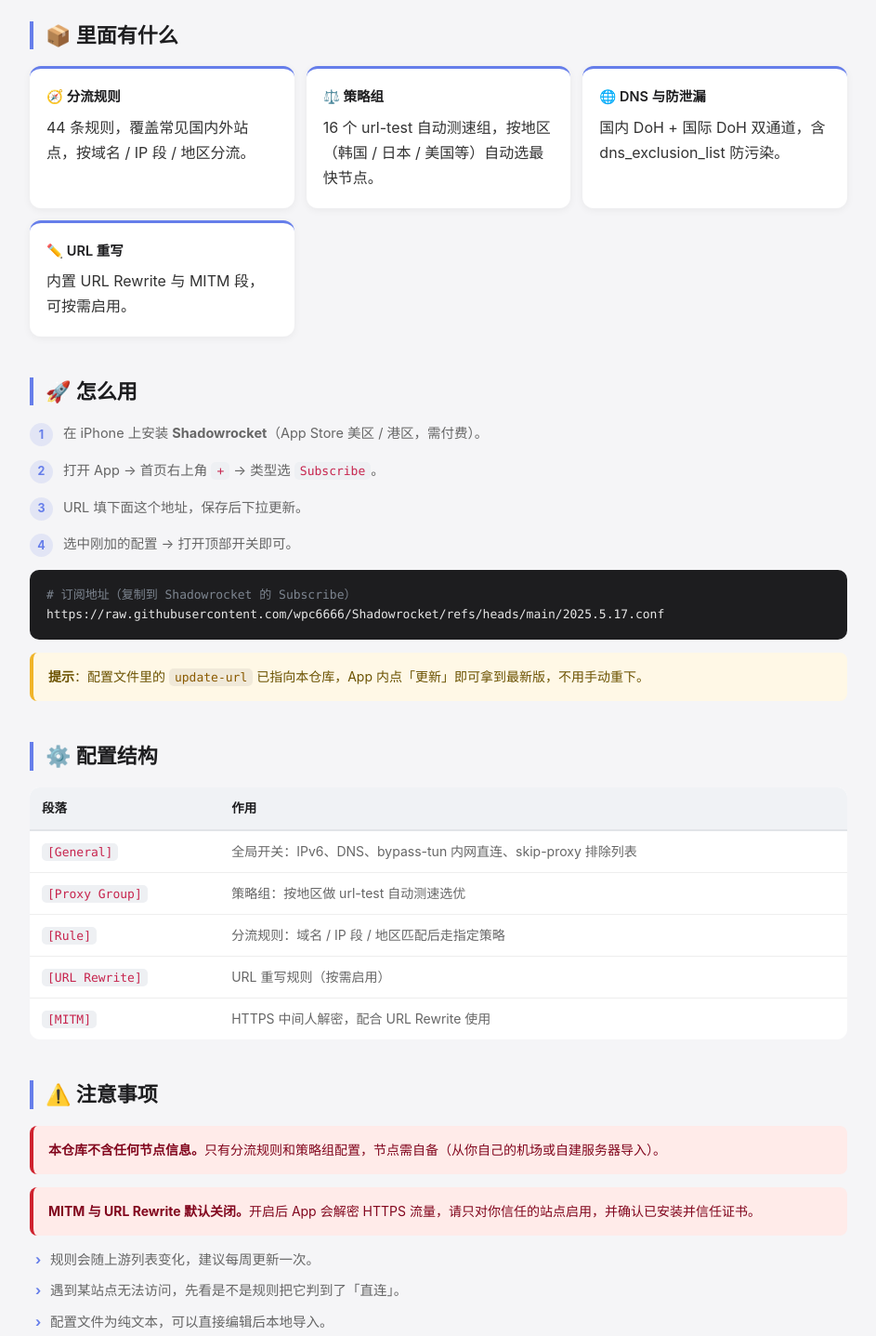
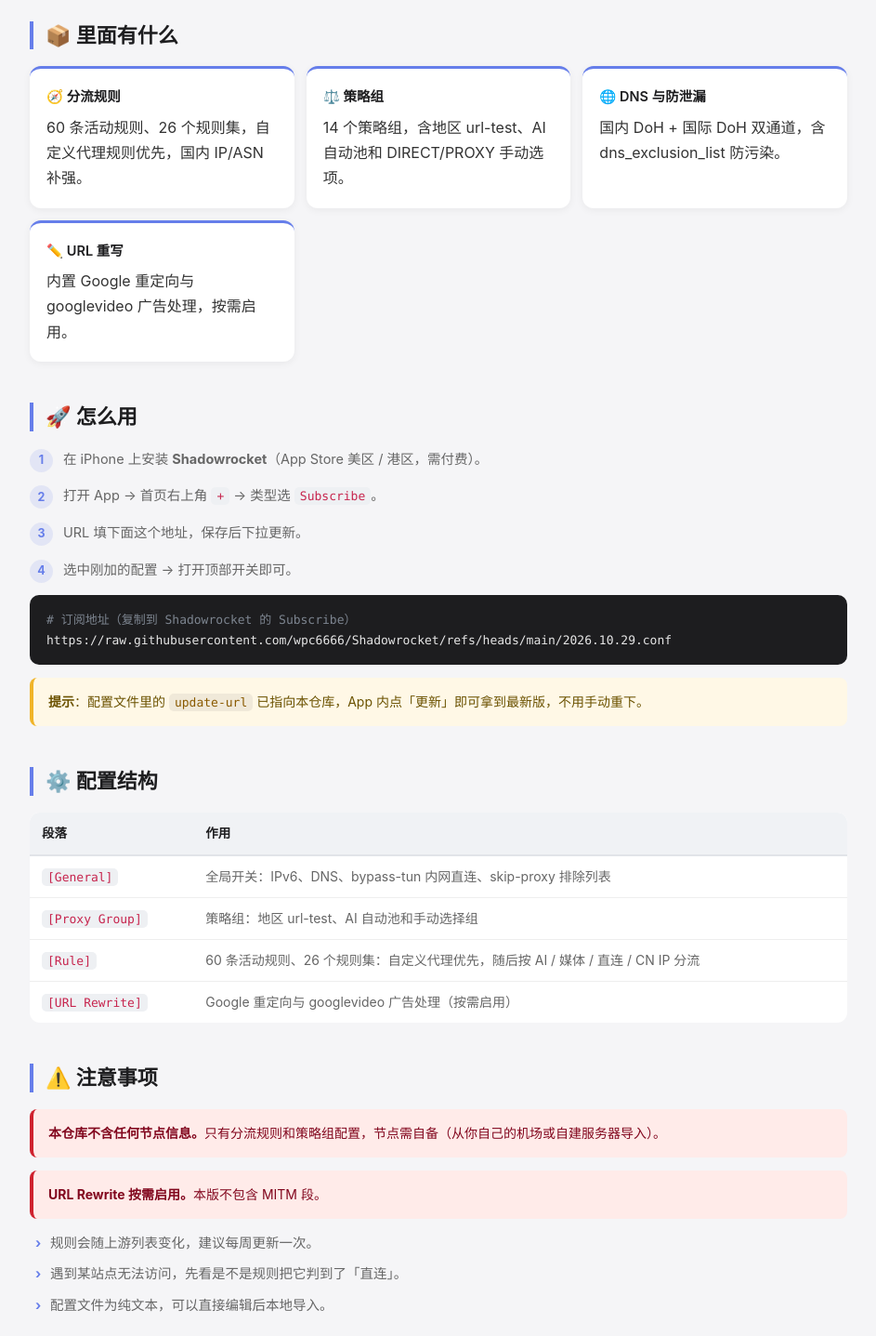
Before and after one commit to wpc6666/Shadowrocket, a plain HTML site: page index.html in a window 1280 px wide. Shown: the part 280-1717 px from the top of the page at 93% size, without its empty margins (168-1111 px from the left). Drawn offline with Linux system fonts and the light colour scheme.

Commit message:
feat: 新增 2026.10.29 快速配置

```diff
--- a/index.html
+++ b/index.html
@@ -5,12 +5,12 @@
 <meta name="viewport" content="width=device-width,initial-scale=1,viewport-fit=cover">
 <meta name="theme-color" content="#667eea">
 <title>Shadowrocket 配置 · 白澤 程</title>
-<meta name="description" content="Shadowrocket（小火箭）iOS 代理配置：44 条分流规则、16 个按地区自动测速的策略组、国内+国际双 DNS 防污染、URL 重写与 MITM。一键订阅自动更新。">
+<meta name="description" content="Shadowrocket（小火箭）iOS 代理配置：60 条活动规则、14 个策略组、AI 自动分流、国内 IP/ASN 补强与双 DNS 防污染。">
 <meta name="keywords" content="Shadowrocket,小火箭,iOS代理,分流规则,配置文件,订阅,url-test,DNS防污染">
 <meta name="author" content="白澤 程">
 <meta property="og:type" content="website">
 <meta property="og:title" content="Shadowrocket 配置 · 白澤 程">
-<meta property="og:description" content="Shadowrocket（小火箭）iOS 代理配置：44 条分流规则、16 个按地区自动测速的策略组、国内+国际双 DNS 防污染、URL 重写与 MITM。一键订阅自动更新。">
+<meta property="og:description" content="Shadowrocket（小火箭）iOS 代理配置：60 条活动规则、14 个策略组、AI 自动分流、国内 IP/ASN 补强与双 DNS 防污染。">
 <meta property="og:url" content="https://wpc6666.github.io/Shadowrocket/">
 <meta name="twitter:card" content="summary">
 <style>
@@ -144,7 +144,7 @@
   <div class="badges">
     <img src="https://img.shields.io/badge/Platform-iOS-000000?logo=apple&logoColor=white" alt="iOS">
     <img src="https://img.shields.io/badge/App-Shadowrocket-1E90FF" alt="Shadowrocket">
-    <img src="https://img.shields.io/badge/Config-v2025.5.17-2ea44f" alt="版本">
+    <img src="https://img.shields.io/badge/Config-v2026.10.29-2ea44f" alt="版本">
   </div>
   <div class="cta">
     <a class="btn btn-p" href="#subscribe">订阅地址</a>
@@ -155,10 +155,10 @@
 <div class="sec">
   <h2>📦 里面有什么</h2>
   <div class="grid">
-    <div class="feat"><div class="t">🧭 分流规则</div><div class="desc">44 条规则，覆盖常见国内外站点，按域名 / IP 段 / 地区分流。</div></div>
-    <div class="feat"><div class="t">⚖️ 策略组</div><div class="desc">16 个 url-test 自动测速组，按地区（韩国 / 日本 / 美国等）自动选最快节点。</div></div>
+    <div class="feat"><div class="t">🧭 分流规则</div><div class="desc">60 条活动规则、26 个规则集，自定义代理规则优先，国内 IP/ASN 补强。</div></div>
+    <div class="feat"><div class="t">⚖️ 策略组</div><div class="desc">14 个策略组，含地区 url-test、AI 自动池和 DIRECT/PROXY 手动选项。</div></div>
     <div class="feat"><div class="t">🌐 DNS 与防泄漏</div><div class="desc">国内 DoH + 国际 DoH 双通道，含 dns_exclusion_list 防污染。</div></div>
-    <div class="feat"><div class="t">✏️ URL 重写</div><div class="desc">内置 URL Rewrite 与 MITM 段，可按需启用。</div></div>
+    <div class="feat"><div class="t">✏️ URL 重写</div><div class="desc">内置 Google 重定向与 googlevideo 广告处理，按需启用。</div></div>
   </div>
 </div>
 
@@ -171,7 +171,7 @@
     <li>选中刚加的配置 → 打开顶部开关即可。</li>
   </ol>
   <pre><code><span class="cm"># 订阅地址（复制到 Shadowrocket 的 Subscribe）</span>
-https://raw.githubusercontent.com/wpc6666/Shadowrocket/refs/heads/main/2025.5.17.conf</code></pre>
+https://raw.githubusercontent.com/wpc6666/Shadowrocket/refs/heads/main/2026.10.29.conf</code></pre>
   <div class="note">
     <strong>提示</strong>：配置文件里的 <code>update-url</code> 已指向本仓库，App 内点「更新」即可拿到最新版，不用手动重下。
   </div>
@@ -183,10 +183,9 @@
     <thead><tr><th>段落</th><th>作用</th></tr></thead>
     <tbody>
       <tr><td><code>[General]</code></td><td>全局开关：IPv6、DNS、bypass-tun 内网直连、skip-proxy 排除列表</td></tr>
-      <tr><td><code>[Proxy Group]</code></td><td>策略组：按地区做 url-test 自动测速选优</td></tr>
-      <tr><td><code>[Rule]</code></td><td>分流规则：域名 / IP 段 / 地区匹配后走指定策略</td></tr>
-      <tr><td><code>[URL Rewrite]</code></td><td>URL 重写规则（按需启用）</td></tr>
-      <tr><td><code>[MITM]</code></td><td>HTTPS 中间人解密，配合 URL Rewrite 使用</td></tr>
+      <tr><td><code>[Proxy Group]</code></td><td>策略组：地区 url-test、AI 自动池和手动选择组</td></tr>
+      <tr><td><code>[Rule]</code></td><td>60 条活动规则、26 个规则集：自定义代理优先，随后按 AI / 媒体 / 直连 / CN IP 分流</td></tr>
+      <tr><td><code>[URL Rewrite]</code></td><td>Google 重定向与 googlevideo 广告处理（按需启用）</td></tr>
     </tbody>
   </table></div>
 </div>
@@ -197,7 +196,7 @@
     <p><strong>本仓库不含任何节点信息。</strong>只有分流规则和策略组配置，节点需自备（从你自己的机场或自建服务器导入）。</p>
   </div>
   <div class="warn">
-    <p><strong>MITM 与 URL Rewrite 默认关闭。</strong>开启后 App 会解密 HTTPS 流量，请只对你信任的站点启用，并确认已安装并信任证书。</p>
+    <p><strong>URL Rewrite 按需启用。</strong>本版不包含 MITM 段。</p>
   </div>
   <ul class="nice">
     <li>规则会随上游列表变化，建议每周更新一次。</li>
@@ -211,7 +210,8 @@
   <div class="tw"><table>
     <thead><tr><th>文件</th><th>说明</th></tr></thead>
     <tbody>
-      <tr><td><code>2025.5.17.conf</code></td><td>主配置文件，Shadowrocket 直接订阅这个</td></tr>
+      <tr><td><code>2026.10.29.conf</code></td><td>当前主配置文件，Shadowrocket 直接订阅这个</td></tr>
+      <tr><td><code>2025.5.17.conf</code></td><td>历史配置，保留用于回滚</td></tr>
       <tr><td><code>README.md</code></td><td>仓库说明</td></tr>
     </tbody>
   </table></div>
```
Also changed, not shown: 2 other files.
